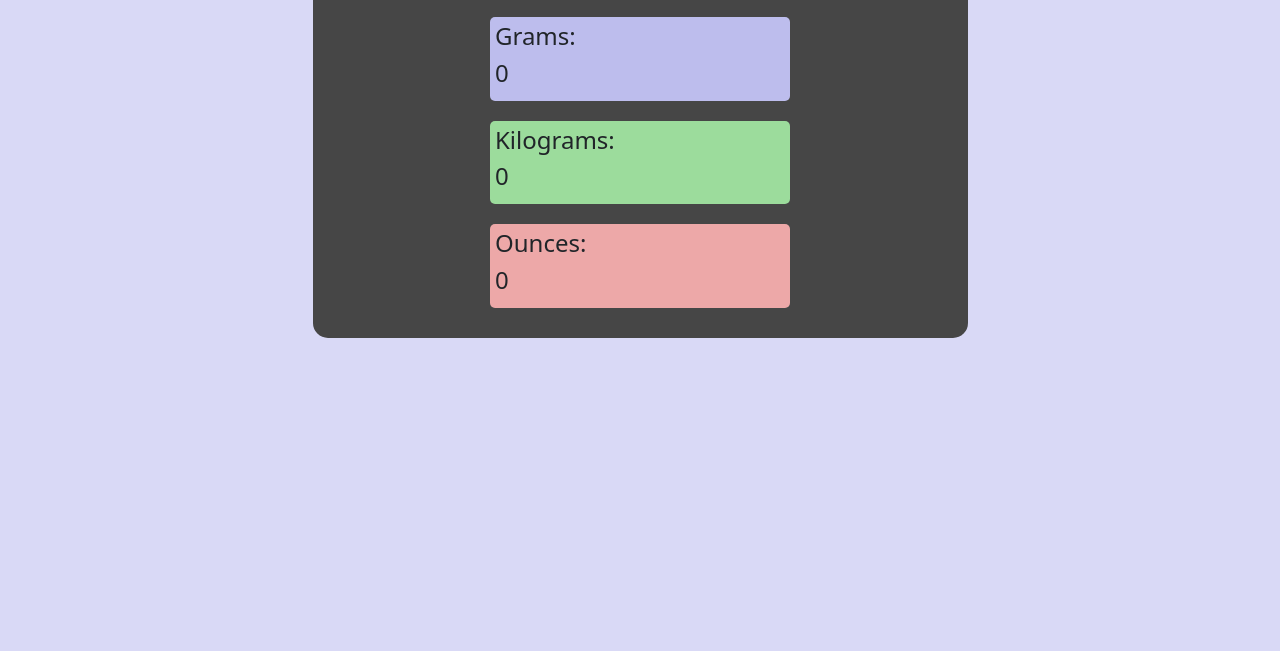
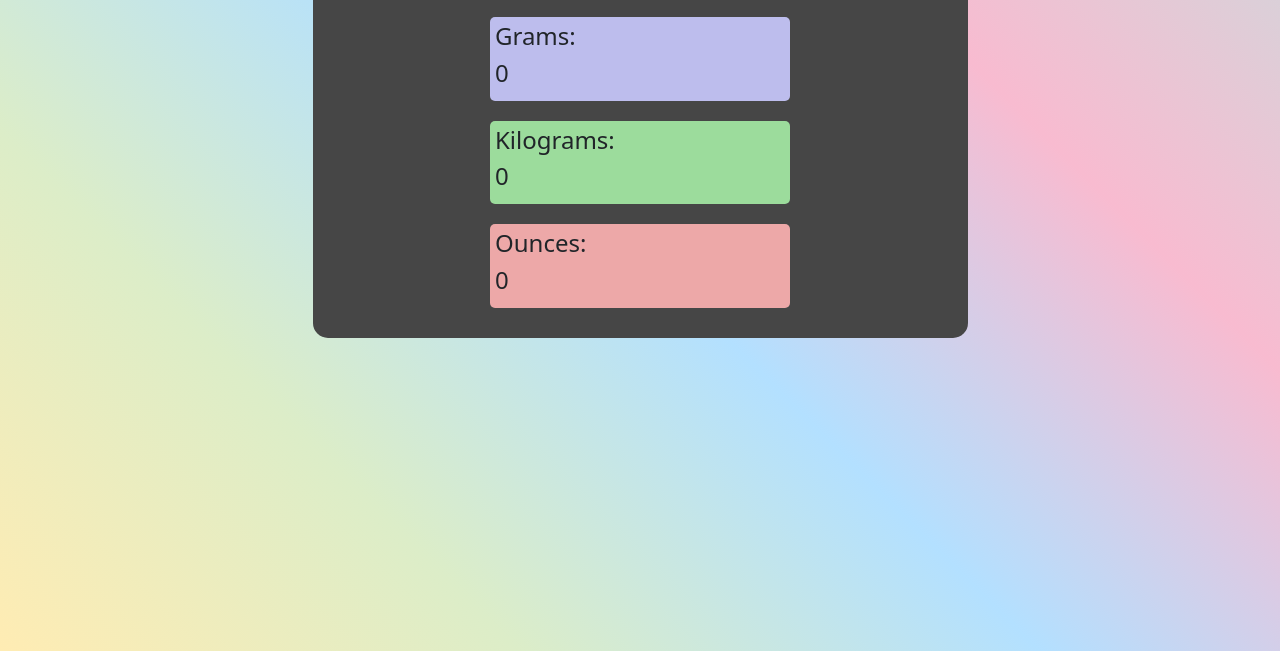
Before and after one commit to royhirakp/HTML_weight_converter, a plain HTML site: page index.html in a window 1280 px wide. Shown: the part 149-800 px from the top of the page. Drawn offline with nearby package versions, Linux system fonts and the light colour scheme.

Commit message:
add bg color

```diff
--- a/style.css
+++ b/style.css
@@ -1,12 +1,24 @@
 body {
-  background-color: #d9d9f6;
+  background: linear-gradient(
+      45deg,
+      #ffecb3,
+      #dcedc8,
+      #b3e0ff,
+      #f8bbd0,
+      #cfd8dc
+    )
+    no-repeat 100% 100%;
+  height: 100vh;
+  box-sizing: border-box;
+  margin: 0;
+  padding: 10px;
 }
 
 .mainContainer {
   width: 655px;
   /* height: 707px; */
   background-color: rgb(70, 70, 70);
-  margin: 10px auto;
+  margin: 0px auto;
   border-radius: 15px;
   padding: 30px 0;
 }
```
